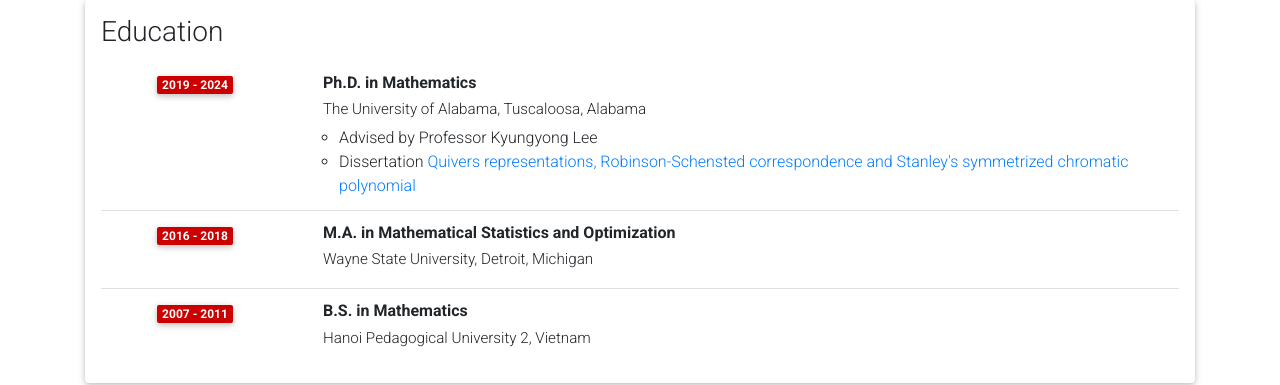
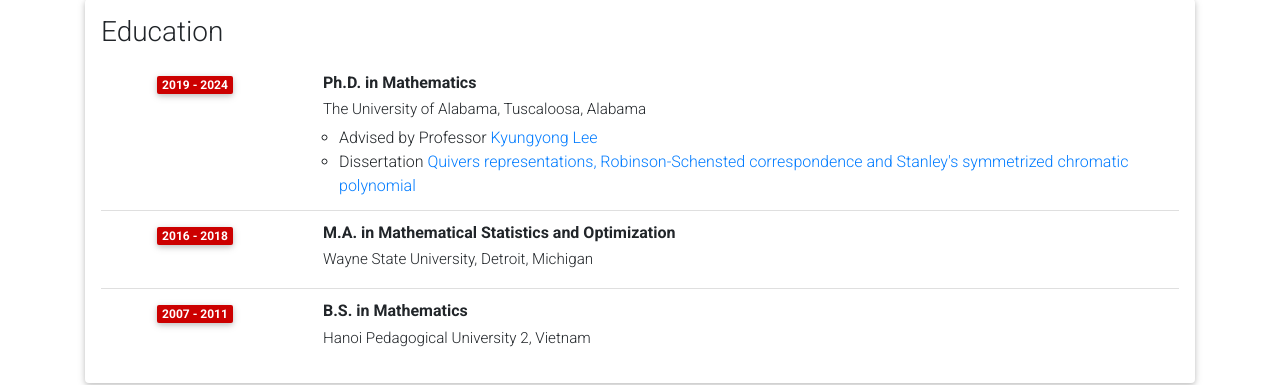
Before and after one commit to nguyendangson/nguyendangson.github.io, a Jekyll site: the page built from _pages/cv.md, in a window 1280 px wide and 1282 px high. Shown: the part 193-578 px from the top of the window. Built offline with Jekyll 4.4.1, drawn with Linux system fonts in a browser that asks for light colours; nearby versions of some CDN libraries; library files that are not in the unit come from our copies; comment, search, counter and statistics services are not loaded; a style sheet for code colours, icons or effects is not loaded; some of the changed lines change nothing that is shown.

Commit message:
Update cv.yml

```diff
--- a/_data/cv.yml
+++ b/_data/cv.yml
@@ -15,7 +15,7 @@
       institution: The University of Alabama, Tuscaloosa, Alabama
       year: 2019 - 2024
       description:
-        - Advised by Professor Kyungyong Lee
+        - Advised by Professor <a href="https://math.ua.edu/people/klee/">Kyungyong Lee</a>
         - Dissertation <a href="https://www.researchgate.net/publication/380664683_QUIVER_REPRESENTATIONS_ROBINSON-SCHENSTED_CORRESPONDENCE_AND_STANLEY'S_SYMMETRIZED">Quivers representations, Robinson-Schensted correspondence and Stanley's symmetrized chromatic polynomial</a>
 
     - title: M.A. in Mathematical Statistics and Optimization
```
